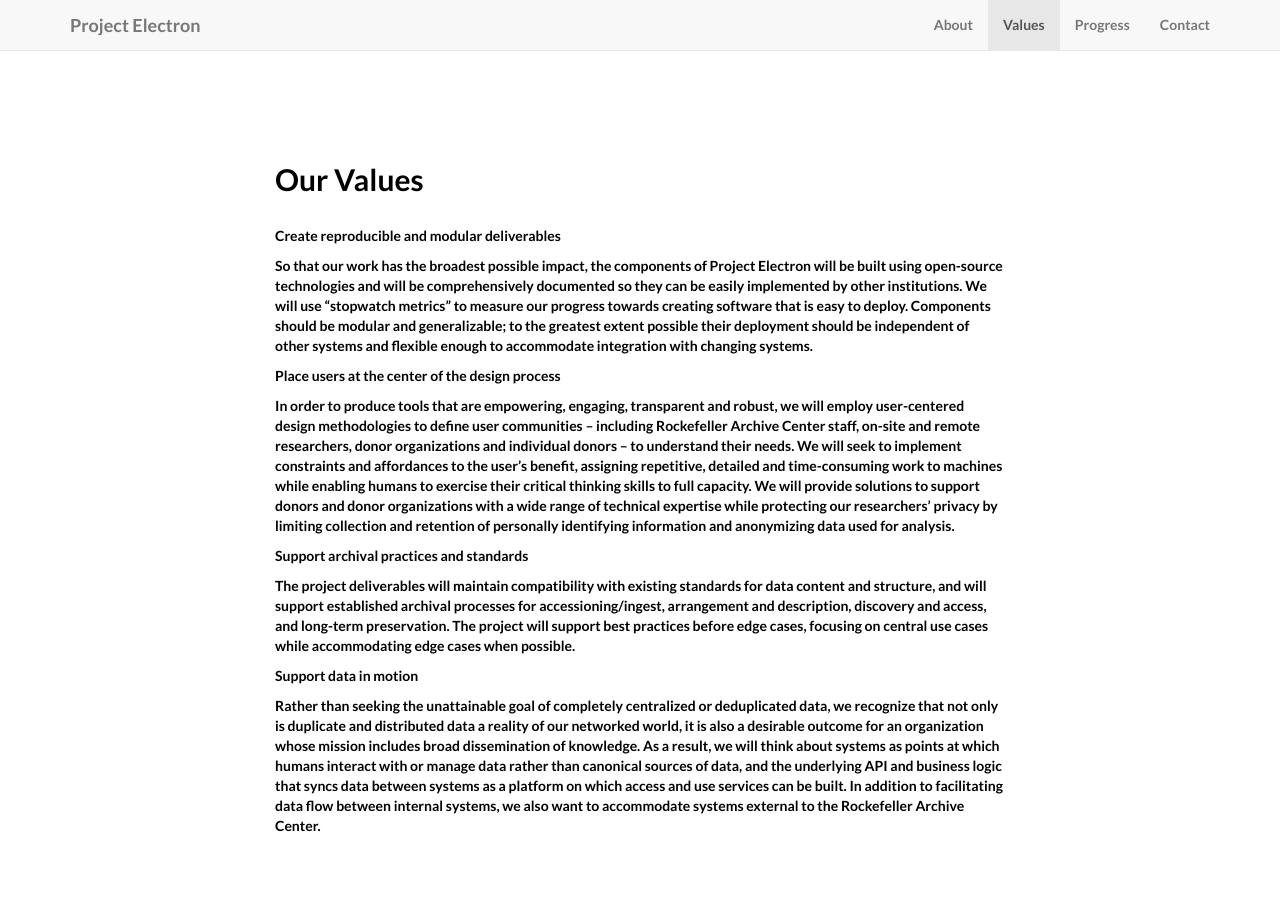
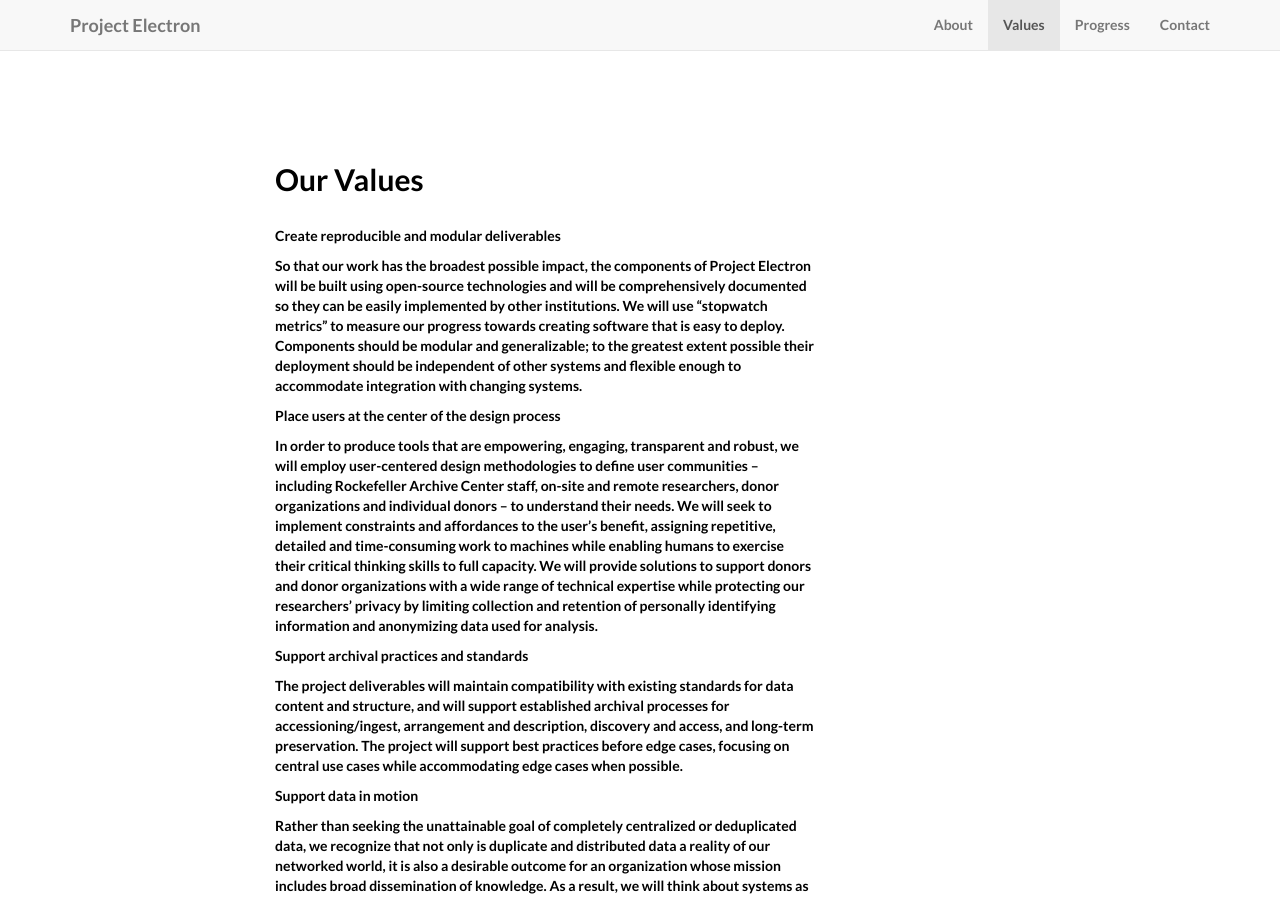
Before and after one commit to RockefellerArchiveCenter/project_electron, a Jekyll site: the page built from index.html, in a window 1280 px wide and 900 px high, scrolled down 1425 px. Built offline with Jekyll 4.4.1, drawn with Linux system fonts in a browser that asks for light colours.

Commit message:
Changing values font size

```diff
--- a/_includes/values.html
+++ b/_includes/values.html
@@ -2,7 +2,7 @@
     <section id="values">
     	<div class="values">
     		<div class="container">
-            <div class="col-lg-8 col-lg-offset-2">
+            <div class="col-lg-6 col-lg-offset-2">
               <br/><br/>
               <h2>Our Values</h2>
               <br/>
```
